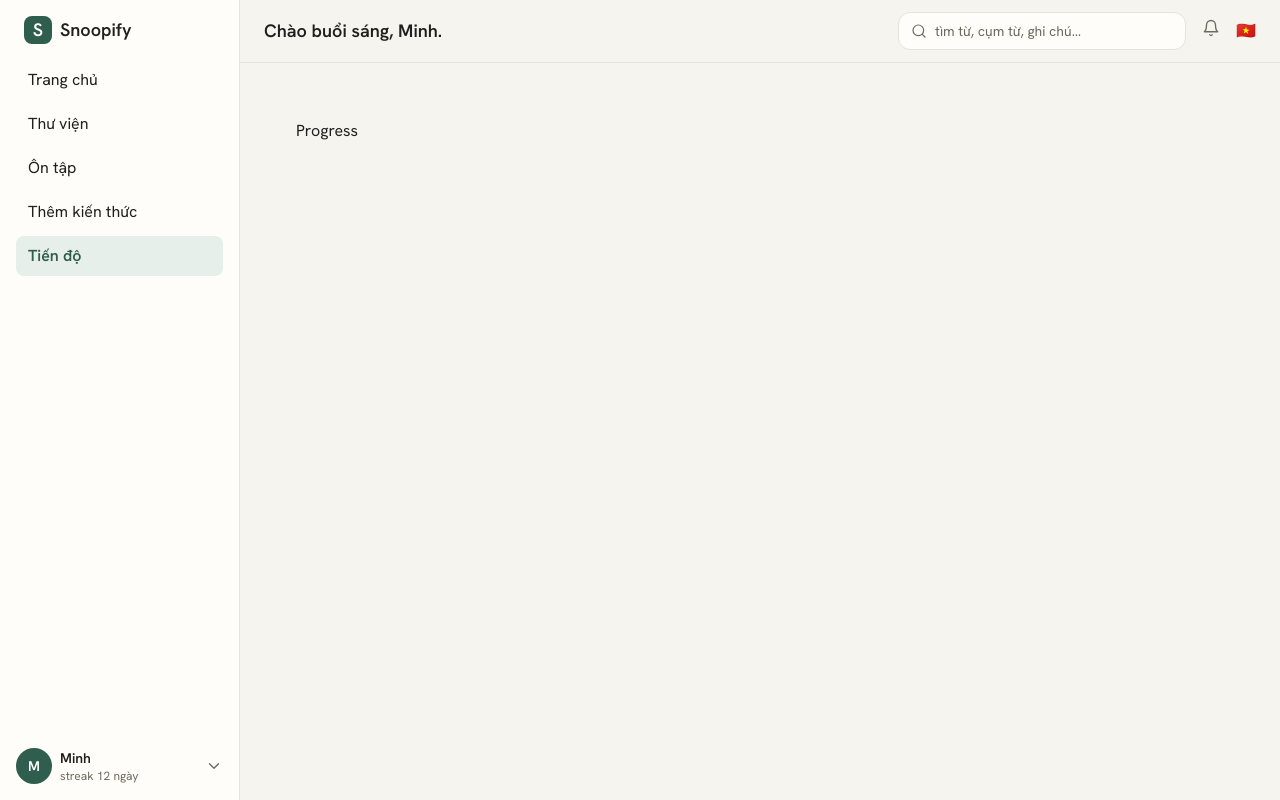
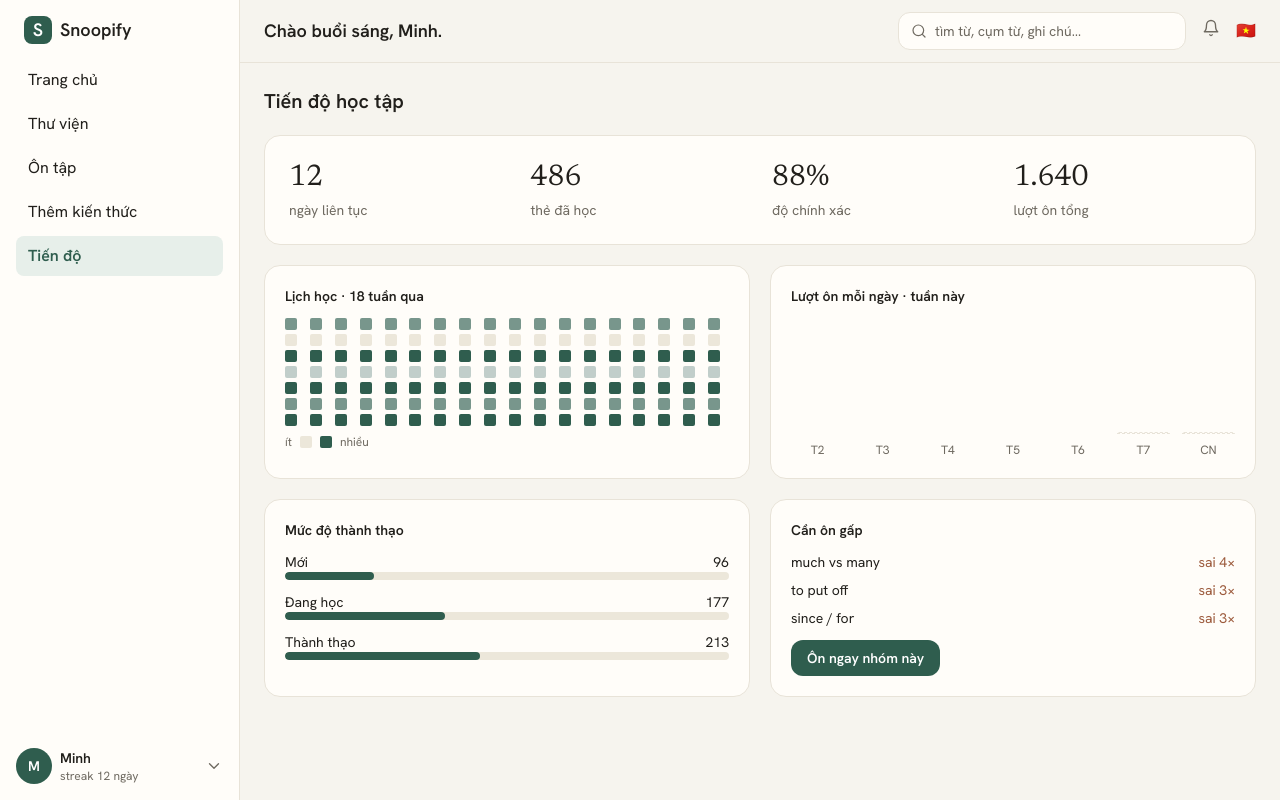
Before and after one commit to linhjr87/Snoopify, a React (Vite) app in the folder frontend/: page /progress in a window 1280 px wide. Built offline with nearby package versions, Linux system fonts and the light colour scheme.

Commit message:
feat: progress screen with heatmap, charts, mastery

```diff
--- /dev/null
+++ b/frontend/src/features/progress/Calendar.tsx
@@ -0,0 +1,12 @@
+import { Card } from '../../components/ui/Card'
+import { Heatmap } from '../../components/ui/Heatmap'
+import { makeHeatmap } from '../../data/seed'
+export function Calendar() {
+  return (
+    <Card className="p-5">
+      <div className="mb-3 text-sm font-semibold text-ink">Lịch học · 18 tuần qua</div>
+      <Heatmap levels={makeHeatmap()} />
+      <div className="mt-2 flex items-center gap-2 text-xs text-muted">ít <span className="inline-block h-3 w-3 rounded-sm bg-track" /><span className="inline-block h-3 w-3 rounded-sm bg-accent" /> nhiều</div>
+    </Card>
+  )
+}
--- /dev/null
+++ b/frontend/src/features/progress/MasteryLevels.tsx
@@ -0,0 +1,19 @@
+import { Card } from '../../components/ui/Card'
+import { ProgressBar } from '../../components/ui/ProgressBar'
+import { mastery } from '../../data/seed'
+export function MasteryLevels() {
+  const total = mastery.reduce((s, m) => s + m.n, 0)
+  return (
+    <Card className="p-5">
+      <div className="mb-3 text-sm font-semibold text-ink">Mức độ thành thạo</div>
+      <div className="space-y-3">
+        {mastery.map((m) => (
+          <div key={m.label}>
+            <div className="flex justify-between text-sm text-ink"><span>{m.label}</span><span>{m.n}</span></div>
+            <ProgressBar value={Math.round((m.n / total) * 100)} />
+          </div>
+        ))}
+      </div>
+    </Card>
+  )
+}
--- /dev/null
+++ b/frontend/src/features/progress/NeedsReview.tsx
@@ -0,0 +1,18 @@
+import { useNavigate } from 'react-router-dom'
+import { Card } from '../../components/ui/Card'
+import { Button } from '../../components/ui/Button'
+import { needsReview } from '../../data/seed'
+export function NeedsReview() {
+  const nav = useNavigate()
+  return (
+    <Card className="p-5">
+      <div className="mb-3 text-sm font-semibold text-ink">Cần ôn gấp</div>
+      <div className="space-y-2">
+        {needsReview.map((n) => (
+          <div key={n.word} className="flex justify-between text-sm"><span className="text-ink">{n.word}</span><span className="text-rust">{n.detail}</span></div>
+        ))}
+      </div>
+      <div className="mt-3"><Button onClick={() => nav('/review')}>Ôn ngay nhóm này</Button></div>
+    </Card>
+  )
+}
--- /dev/null
+++ b/frontend/src/features/progress/ProgressScreen.tsx
@@ -0,0 +1,24 @@
+import { useT } from '../../i18n/useT'
+import { Card } from '../../components/ui/Card'
+import { StatTile } from '../../components/ui/StatTile'
+import { Calendar } from './Calendar'
+import { ReviewBars } from './ReviewBars'
+import { MasteryLevels } from './MasteryLevels'
+import { NeedsReview } from './NeedsReview'
+export default function ProgressScreen() {
+  const t = useT()
+  return (
+    <div className="space-y-5">
+      <h1 className="text-xl font-semibold text-ink">{t.progressTitle}</h1>
+      <Card className="grid grid-cols-2 gap-6 p-6 md:grid-cols-4">
+        <StatTile value="12" label="ngày liên tục" />
+        <StatTile value="486" label="thẻ đã học" />
+        <StatTile value="88%" label="độ chính xác" />
+        <StatTile value="1.640" label="lượt ôn tổng" />
+      </Card>
+      <div className="grid grid-cols-1 gap-5 lg:grid-cols-2">
+        <Calendar /><ReviewBars /><MasteryLevels /><NeedsReview />
+      </div>
+    </div>
+  )
+}
--- /dev/null
+++ b/frontend/src/features/progress/ReviewBars.tsx
@@ -0,0 +1,11 @@
+import { Card } from '../../components/ui/Card'
+import { BarChart } from '../../components/ui/BarChart'
+import { weeklyBars } from '../../data/seed'
+export function ReviewBars() {
+  return (
+    <Card className="p-5">
+      <div className="mb-3 text-sm font-semibold text-ink">Lượt ôn mỗi ngày · tuần này</div>
+      <BarChart bars={weeklyBars} />
+    </Card>
+  )
+}
--- a/frontend/src/routes.tsx
+++ b/frontend/src/routes.tsx
@@ -3,7 +3,7 @@ import DashboardScreen from './features/dashboard/DashboardScreen'
 import LibraryScreen from './features/library/LibraryScreen'
 import ReviewScreen from './features/review/ReviewScreen'
 import AddScreen from './features/add/AddScreen'
-function Stub({ name }: { name: string }) { return <div className="p-8 text-ink">{name}</div> }
+import ProgressScreen from './features/progress/ProgressScreen'
 export function AppRoutes() {
   return (
     <Routes>
@@ -11,7 +11,7 @@ export function AppRoutes() {
       <Route path="/library" element={<LibraryScreen />} />
       <Route path="/review" element={<ReviewScreen />} />
       <Route path="/add" element={<AddScreen />} />
-      <Route path="/progress" element={<Stub name="Progress" />} />
+      <Route path="/progress" element={<ProgressScreen />} />
     </Routes>
   )
 }
```
Also changed, not shown: 1 other file (tests, documents, lock files or other folders).
